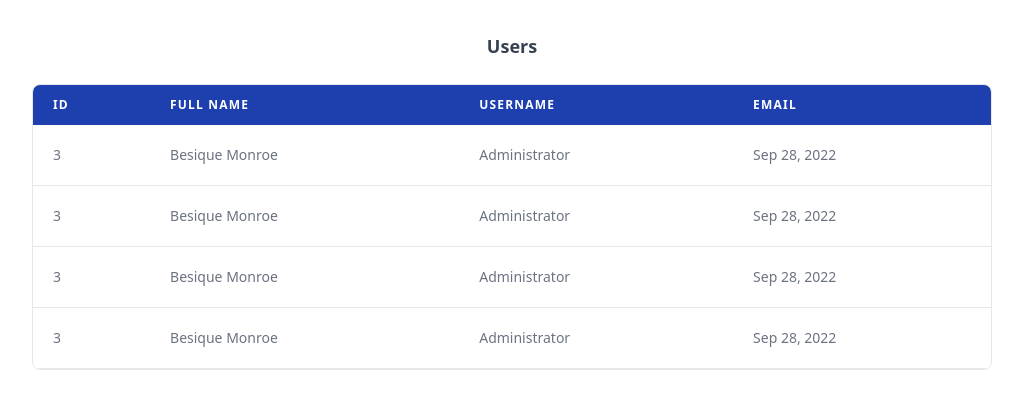
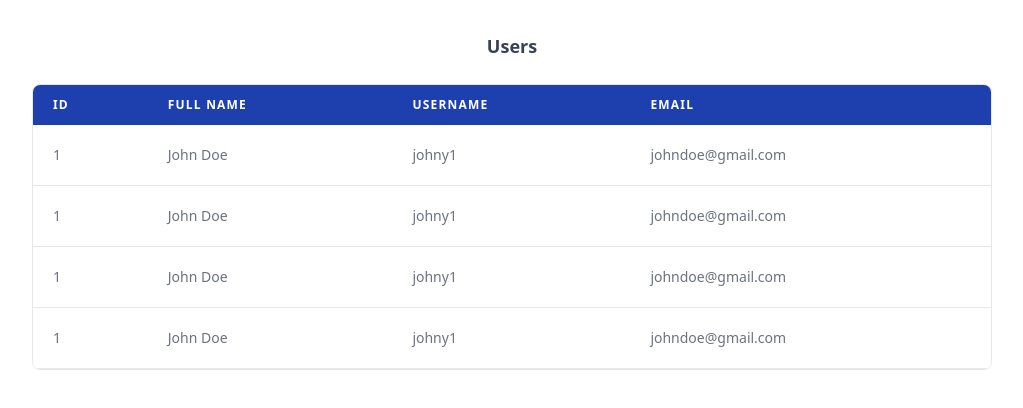
Before and after one commit to ayturulyumer/XTRMND-Intern-Task, a React (Vite) app in the folder client/: page / in a window 1280 px wide. Shown: the top 408 px of the page, without its empty margins (128-1151 px from the left). Built offline with nearby package versions, Linux system fonts and the light colour scheme.

Commit message:
feat: add accordion for more details

```diff
--- a/client/src/components/SingleUser/SingleUser.tsx
+++ b/client/src/components/SingleUser/SingleUser.tsx
@@ -1,20 +1,53 @@
+import { useState } from "react";
+
 export default function SingleUser() {
+  const [isOpen, setIsOpen] = useState(false);
+
+  const toggleAccordion = () => {
+    setIsOpen(!isOpen);
+  };
+
   return (
-    <tr>
+    <>
+      <tr onClick={toggleAccordion} className="cursor-pointer">
         <td className="border-b border-gray-200 bg-white px-5 py-5 text-sm">
-        <p className="whitespace-no-wrap">3</p>
+          <p className="whitespace-no-wrap">1</p>
         </td>
         <td className="border-b border-gray-200 bg-white px-5 py-5 text-sm">
           <div className="flex items-center">
-          <p className="whitespace-no-wrap">Besique Monroe</p>
+            <p className="whitespace-no-wrap">John Doe</p>
           </div>
         </td>
         <td className="border-b border-gray-200 bg-white px-5 py-5 text-sm">
-        <p className="whitespace-no-wrap">Administrator</p>
+          <p className="whitespace-no-wrap">johny1</p>
         </td>
         <td className="border-b border-gray-200 bg-white px-5 py-5 text-sm">
-        <p className="whitespace-no-wrap">Sep 28, 2022</p>
+          <p className="whitespace-no-wrap">johndoe@gmail.com</p>
         </td>
       </tr>
+      {isOpen && (
+        <tr className="mx-auto">
+          <td
+            colSpan={4}
+            className="border-b border-gray-200 bg-gray-100 px-5 py-5 text-sm"
+          >
+            <div className="grid grid-cols-2 gap-8 ">
+              <p>
+                <strong>Phone:</strong> 092382378
+              </p>
+              <p>
+                <strong>City:</strong> Sofia
+              </p>
+              <p>
+                <strong>Website:</strong> johndoe.com
+              </p>
+              <p>
+                <strong>Company:</strong> company
+              </p>
+            </div>
+          </td>
+        </tr>
+      )}
+    </>
   );
 }
```
Lines whose indentation alone changed are shown as unchanged.
